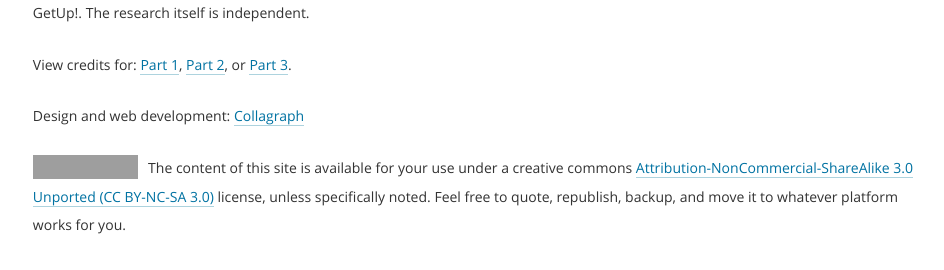
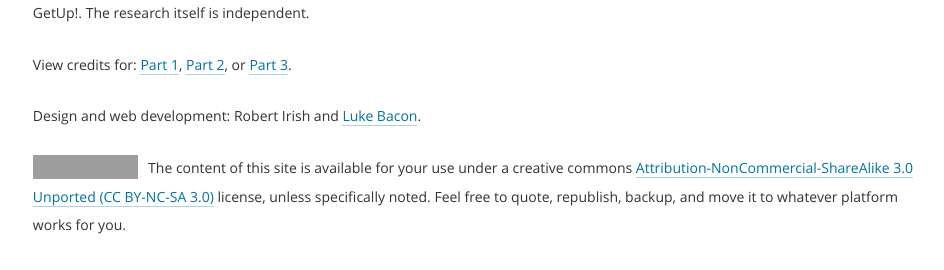
Before and after one commit to investigate/sceptical-climate, a Jekyll site: the page built from index.html, in a window 1280 px wide, cut to the strip 1558-1828 px from the top of the page. Shown: the whole strip, without its empty margins (142-1086 px from the left). Built offline with Jekyll 4.4.1, drawn with Linux system fonts in a browser that asks for light colours; nearby versions of some CDN libraries; Markdown is read by kramdown in place of the engine named in the settings; grey boxes are pictures that could not be loaded.

Commit message:
More useful to mention us by name these days

```diff
--- a/_includes/footer.html
+++ b/_includes/footer.html
@@ -14,7 +14,7 @@
               <a href="{{ site.baseurl }}/part-2/credits/">Part 2</a>, or
               <a href="{{ site.baseurl }}/part-3/credits/">Part 3</a>.
             </p>
-            <p>Design and web development: <a href="http://collagraph.com.au" title="Collagraph: clear design for the web." onClick="_gaq.push(['_trackEvent', 'Out Bound', 'out to Collagraph']);">Collagraph</a></p>
+            <p>Design and web development: Robert Irish and <a href="https://equivalentideas.com">Luke Bacon</a>.</p>
         </section>
         <section>
             <a href="http://creativecommons.org/licenses/by-nc-sa/3.0/" rel="license" class="license-viz"><img src="https://i.creativecommons.org/l/by-nc-sa/3.0/88x31.png" alt="Creative Commons License"></a>
```
